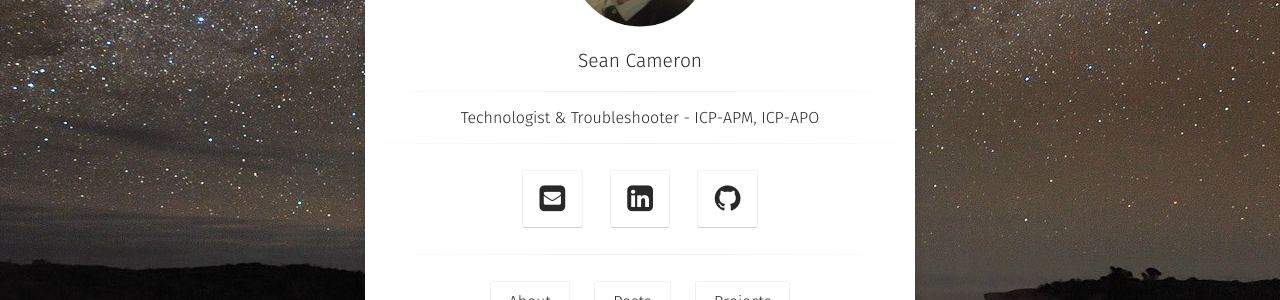
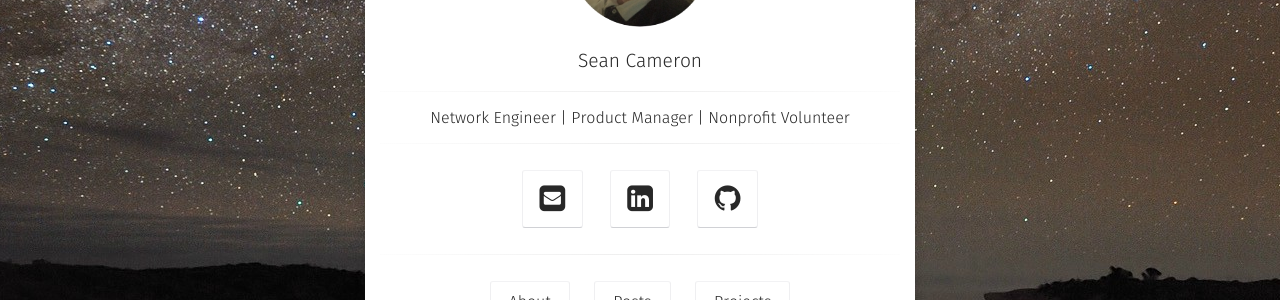
Before and after one commit to cameronsr/cameronsr.github.io, a Jekyll site: the page built from index.html, in a window 1280 px wide. Shown: the part 349-649 px from the top of the page. Built offline with Jekyll 4.4.1, drawn with Linux system fonts in a browser that asks for light colours; some web fonts are replaced.

Commit message:
Update _config.yml
Update of bio line

```diff
--- a/_config.yml
+++ b/_config.yml
@@ -1,6 +1,6 @@
 # Site
 title:              Sean Cameron
-bio:                'Technologist & Troubleshooter - ICP-APM, ICP-APO'
+bio:                'Network Engineer | Product Manager | Nonprofit Volunteer'
 description:        "Sean is a Technologist specializing in Network Engineering & Product Management. Would you like to know more?"
 reading_time:       true
 words_per_minute:   200
```
